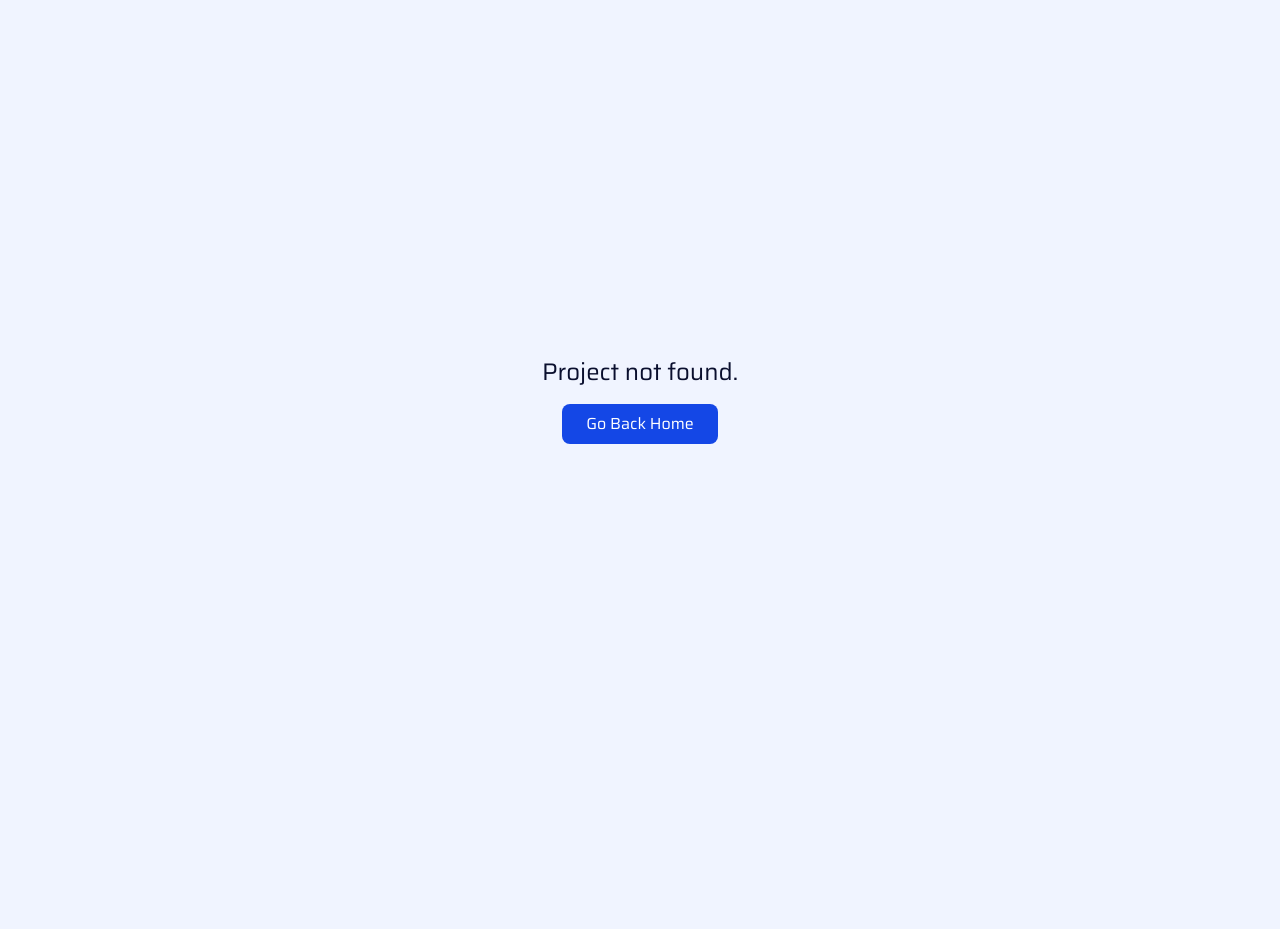
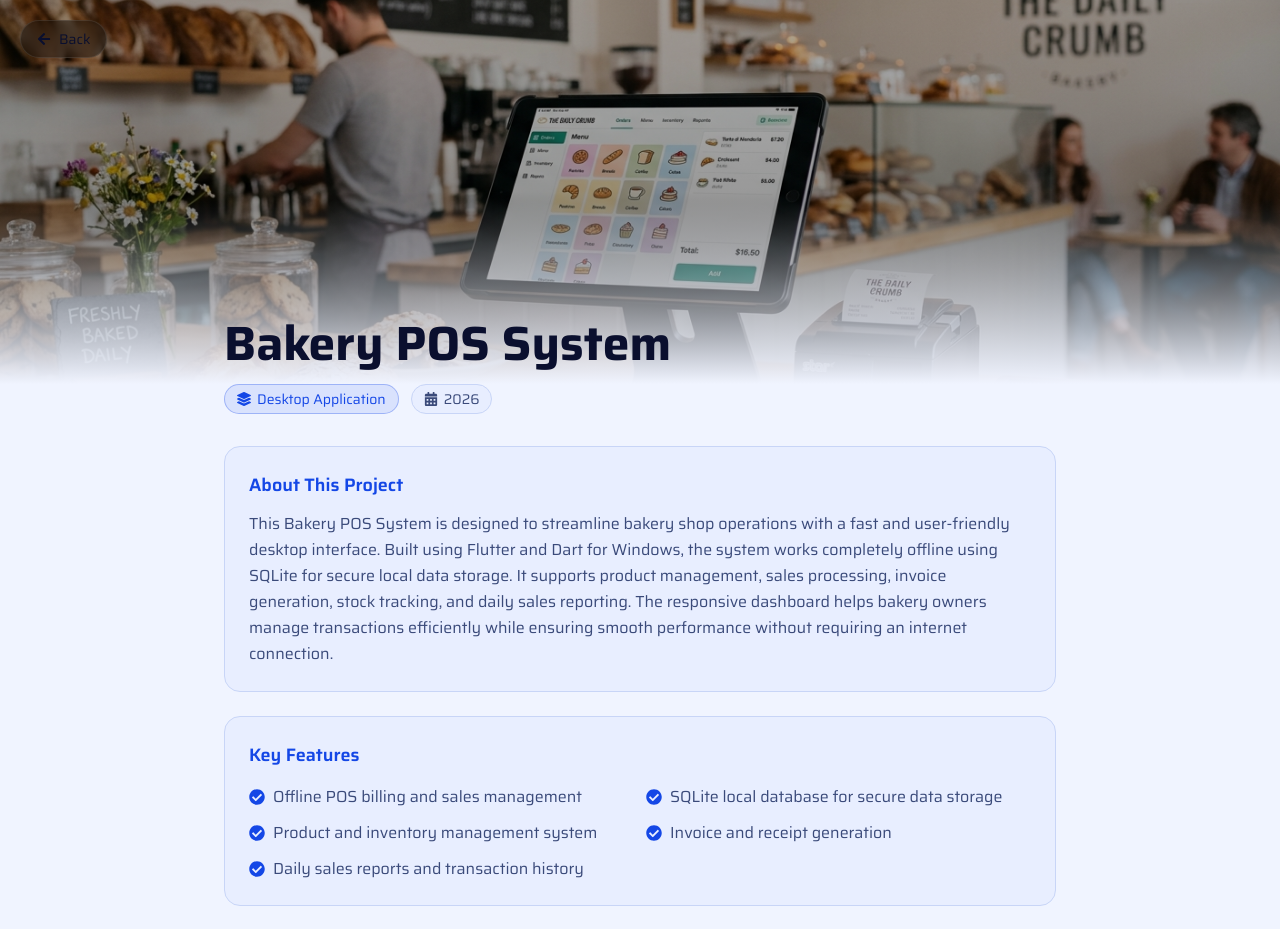
Before and after one commit to vinuraDG/Portfolio, a React (Vite) app: page /project/bakery-pos-system in a window 1280 px wide. Before the commit this address had no page. Shown: the top 929 px of the page. Before the commit the page ends 800 px from the top, so only its background shows below. Built offline with nearby package versions, Linux system fonts and the light colour scheme.

Commit message:
add another project

```diff
--- a/package.json
+++ b/package.json
@@ -20,7 +20,8 @@
     "react-dom": "^19.2.3",
     "react-icons": "^5.5.0",
     "react-router-dom": "^7.14.2",
-    "tailwindcss": "^4.1.15"
+    "tailwindcss": "^4.1.15",
+    "three": "^0.184.0"
   },
   "devDependencies": {
     "@eslint/js": "^9.36.0",
--- a/src/assets/assets.js
+++ b/src/assets/assets.js
@@ -14,6 +14,7 @@ import projectImg9 from './project8.png';
 import projectImg10 from './project9.png';
 import projectImg11 from './project10.png';
 import projectImg12 from './project11.png';
+import projectImg13 from './project12.png';
 import aboutImg from './about_image.png';
 
 export const assets = {
@@ -29,6 +30,7 @@ export const assets = {
     projectImg10,
     projectImg11,
     projectImg12,
+    projectImg13,
     aboutImg,
 };
 
--- a/src/assets/projects.js
+++ b/src/assets/projects.js
@@ -10,12 +10,13 @@ import projectImg9 from './project8.png';
 import projectImg10 from './project9.png';
 import projectImg11 from './project10.png';
 import projectImg12 from './project11.png';
+import projectImg13 from './project12.png';
 
 import {
   FaVuejs, FaFire, FaJava, FaShoppingCart, FaUserTie,
   FaMicrochip, FaCloud, FaDatabase, FaBluetooth, FaCarSide,
   FaTools, FaMobileAlt, FaReact, FaServer, FaCamera,
-  FaNodeJs, FaPython, FaBrain, FaHtml5
+  FaNodeJs, FaPython, FaBrain, FaHtml5,FaDesktop,FaCashRegister,FaStore
 } from 'react-icons/fa';
 
 export const projects = [
@@ -100,6 +101,26 @@ export const projects = [
     status: "Completed",
     year: "2025",
   },
+  {
+    id: "bakery-pos-system",
+    title: "Bakery POS System",
+    description: "A powerful offline bakery point-of-sale system built with Dart and Flutter for Windows desktop environments.",
+    longDescription: "This Bakery POS System is designed to streamline bakery shop operations with a fast and user-friendly desktop interface. Built using Flutter and Dart for Windows, the system works completely offline using SQLite for secure local data storage. It supports product management, sales processing, invoice generation, stock tracking, and daily sales reporting. The responsive dashboard helps bakery owners manage transactions efficiently while ensuring smooth performance without requiring an internet connection.",
+    image: projectImg13,
+    tech: ["Dart", "Flutter", "SQLite", "Windows Desktop", "Git & GitHub"],
+    icons: [FaDesktop, FaDatabase, FaCashRegister, FaStore],
+    code: "https://github.com/vinuraDG/Bakery-POS-System",
+    features: [
+      "Offline POS billing and sales management",
+      "SQLite local database for secure data storage",
+      "Product and inventory management system",
+      "Invoice and receipt generation",
+      "Daily sales reports and transaction history"
+    ],
+    category: "Desktop Application",
+    status: "Completed",
+    year: "2026",
+},
   {
     id: "bluetooth-rc-car",
     title: "Bluetooth RC Car",
--- a/src/components/Hero.jsx
+++ b/src/components/Hero.jsx
@@ -32,8 +32,8 @@ const Hero = () => {
   }, [displayedText, isDeleting, titles, currentTitleIndex]);
 
   const stats = [
-    { number: "10+", label: "Project done" },
-    { number: "5+", label: "Completed Certificates" },
+    { number: "20+", label: "Project done" },
+    { number: "10+", label: "Completed Certificates" },
   ];
 
   return (
@@ -92,6 +92,7 @@ const Hero = () => {
 
           <div className="flex space-x-4">
             <a
+             href="#projects"
               className="px-6 py-3 rounded-lg font-medium text-white transition duration-300 cursor-pointer"
             style={{
                   background: "var(--accent)",
```
Also changed, not shown: src/assets/project12.png (added), 1 other file (tests, documents, lock files or other folders).
